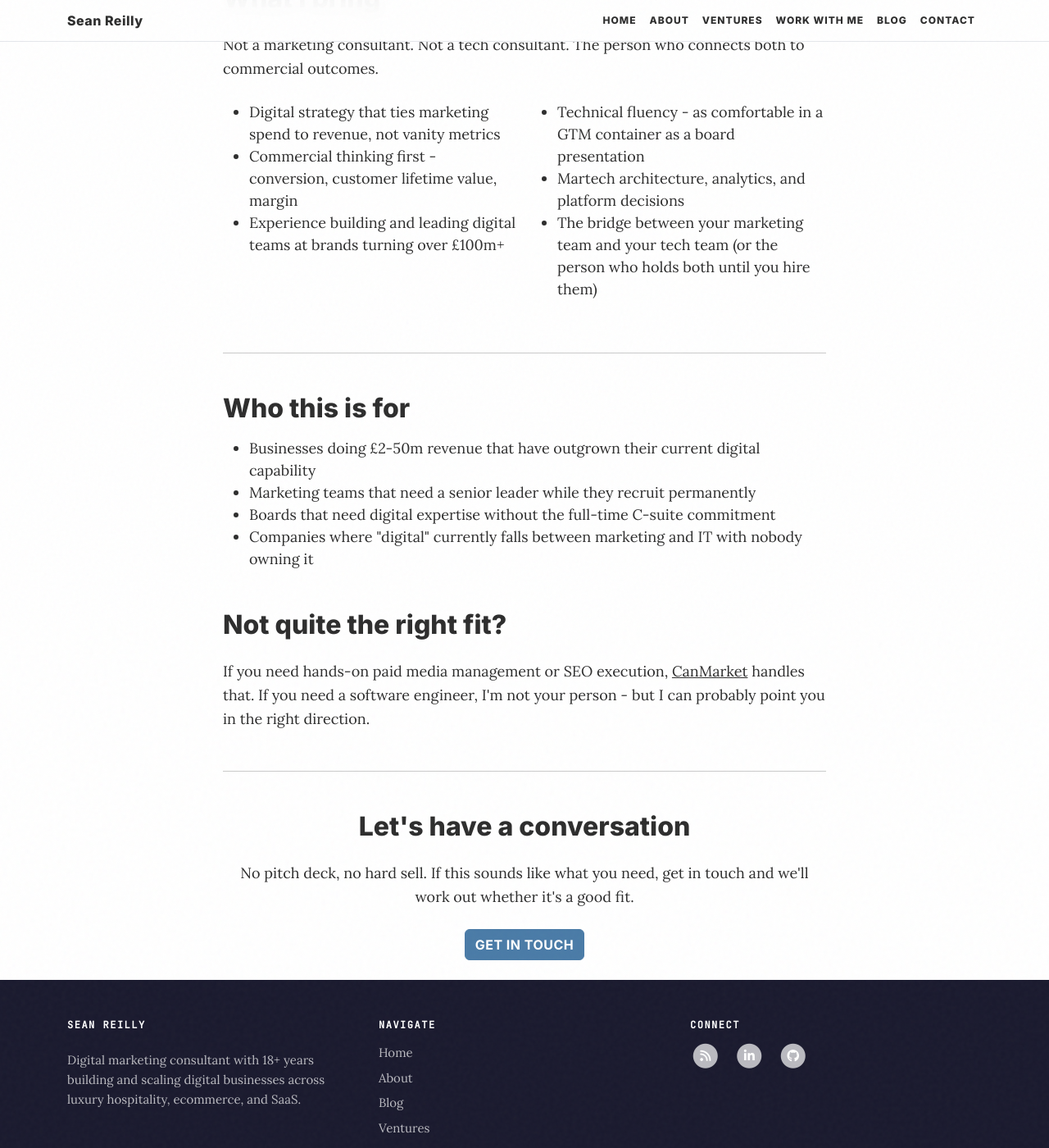
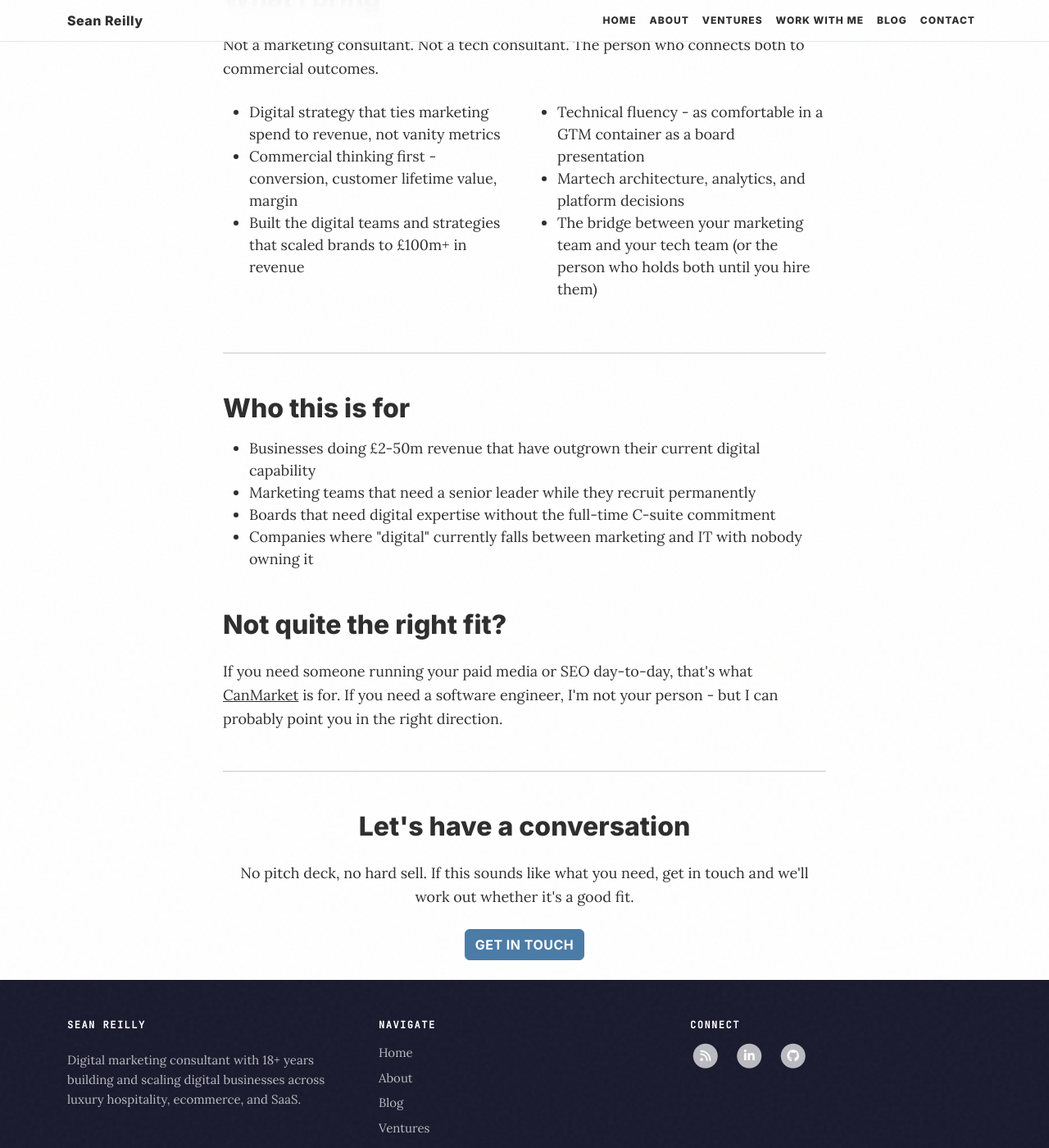
Before and after one commit to seanreillyesq/seanreillyesq.github.io, a Jekyll site: the page built from work-with-me.html, in a window 1280 px wide and 1400 px high, scrolled down 1337 px. Shown: the whole window at 82% size. Built offline with Jekyll 4.4.1, drawn with Linux system fonts in a browser that asks for light colours; comment, search, counter and statistics services are not loaded.

Commit message:
Refine Work With Me page copy

```diff
--- a/work-with-me.html
+++ b/work-with-me.html
@@ -46,7 +46,7 @@ meta-description: "Fractional Head of Digital - senior digital leadership withou
         <ul>
             <li>Digital strategy that ties marketing spend to revenue, not vanity metrics</li>
             <li>Commercial thinking first - conversion, customer lifetime value, margin</li>
-            <li>Experience building and leading digital teams at brands turning over £100m+</li>
+            <li>Built the digital teams and strategies that scaled brands to &pound;100m+ in revenue</li>
         </ul>
     </div>
     <div class="col-md-6">
@@ -71,7 +71,7 @@ meta-description: "Fractional Head of Digital - senior digital leadership withou
 
 <h2 class="mb-3">Not quite the right fit?</h2>
 
-<p class="mb-5">If you need hands-on paid media management or SEO execution, <a href="https://www.canmarket.co.uk" target="_blank">CanMarket</a> handles that. If you need a software engineer, I'm not your person - but I can probably point you in the right direction.</p>
+<p class="mb-5">If you need someone running your paid media or SEO day-to-day, that's what <a href="https://www.canmarket.co.uk" target="_blank">CanMarket</a> is for. If you need a software engineer, I'm not your person - but I can probably point you in the right direction.</p>
 
 <hr class="mb-5">
 
```
